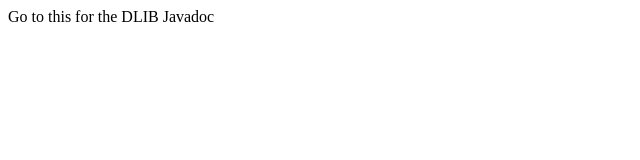
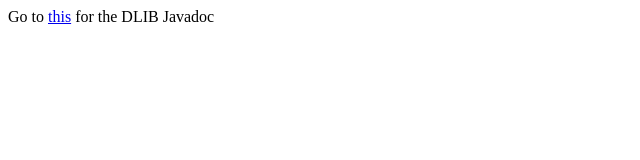
Before and after one commit to Dimmer2222/Dimmer2222.github.io, a plain HTML site: page index.html in a window 1280 px wide. Shown: the full height of the page, 0-640 px from the left. Drawn offline with Linux system fonts and the light colour scheme.

Commit message:
Fixed something

```diff
--- a/index.html
+++ b/index.html
@@ -1,6 +1,6 @@
 <html>
 <head><title> Dimmer2222 </title></head>
 <body>
-Go to <a href = "http://Dimmer2222.github.io/DLIB"></a> this for the DLIB Javadoc
+Go to <a href = "http://Dimmer2222.github.io/DLIB"> this</a> for the DLIB Javadoc
 </body>
 </html>
```
